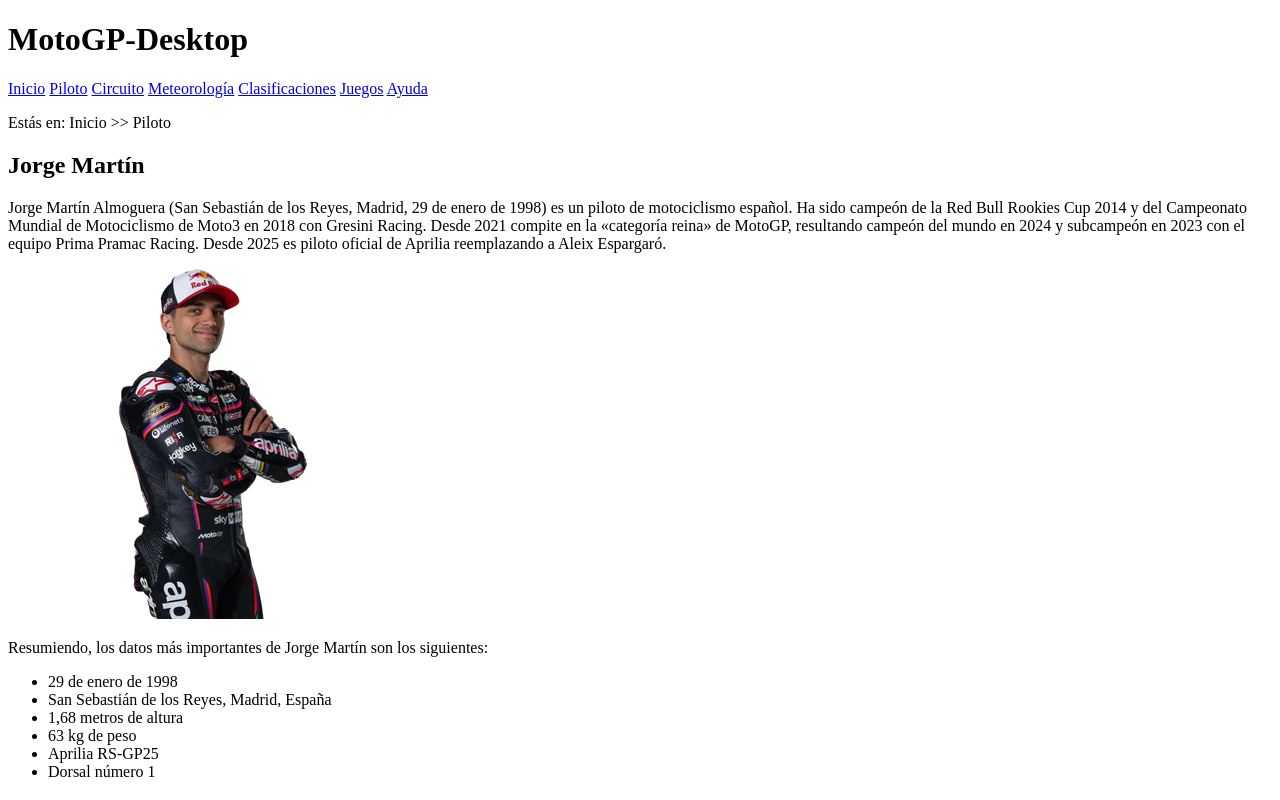
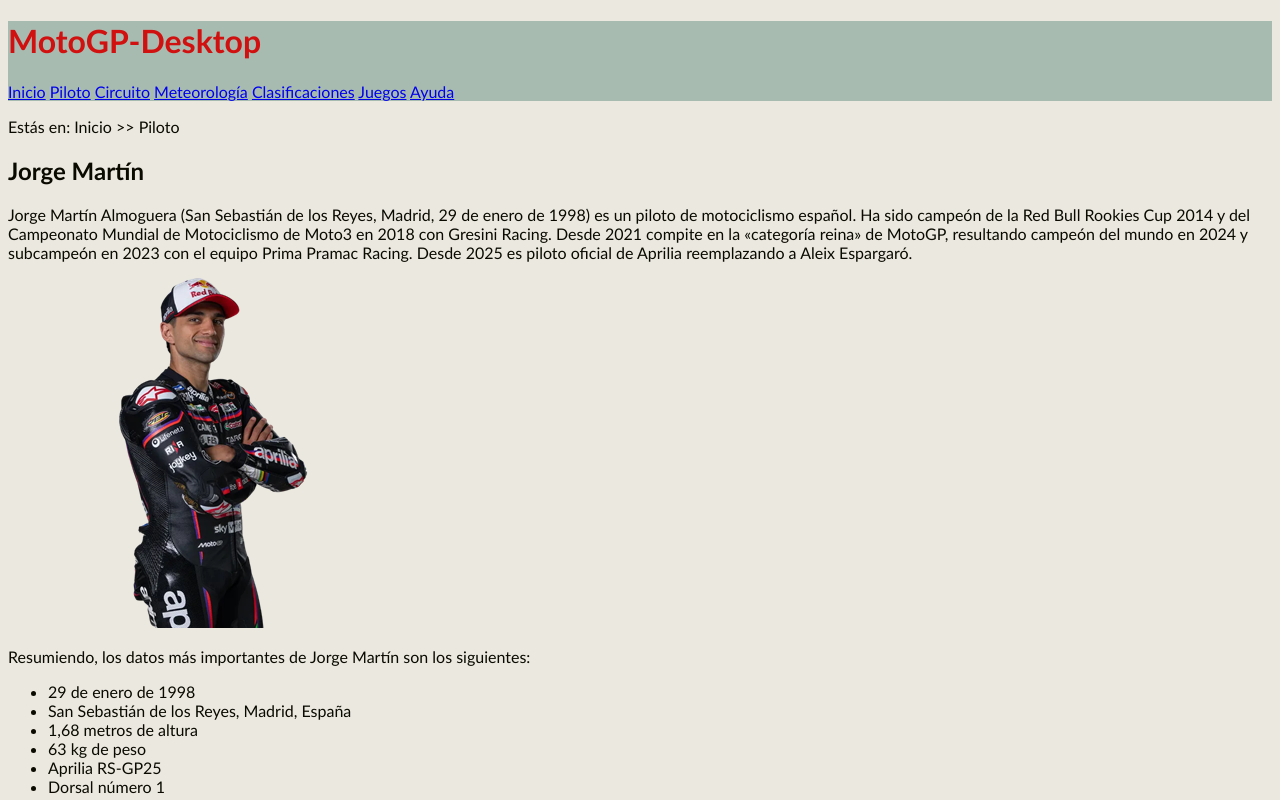
Before and after one commit to PLT2003/SewPages, a plain HTML site: page piloto.html in a window 1280 px wide. Shown: the top 800 px of the page. Drawn offline with Linux system fonts and the light colour scheme; grey boxes are pictures that could not be loaded.

Commit message:
Acabado estilo

```diff
--- a/estilo/estilo.css
+++ b/estilo/estilo.css
@@ -1,3 +1,22 @@
 /* datos personales Pablo López Tamargo UO287694 */
 
 /* Estilos generales del proyecto MotoGP-Desktop */
+
+/* Especificidad: 001 */
+body {
+    background-color: #ebe8e0; /* Ivory */
+    color: #0a0a00;           /* Black */
+    font-family: "Futura", "Trebuchet MS", Arial, sans-serif;
+}
+
+/* Especificidad: 001 */
+header {
+    /* Color para el header de la página*/
+    background-color: #a8bbb0; /* Celadon */
+}
+
+/* Especificidad: 001 */
+h1{
+    /* Color para títulos h1 */
+    color: #d01110; /* Red */
+}
```
